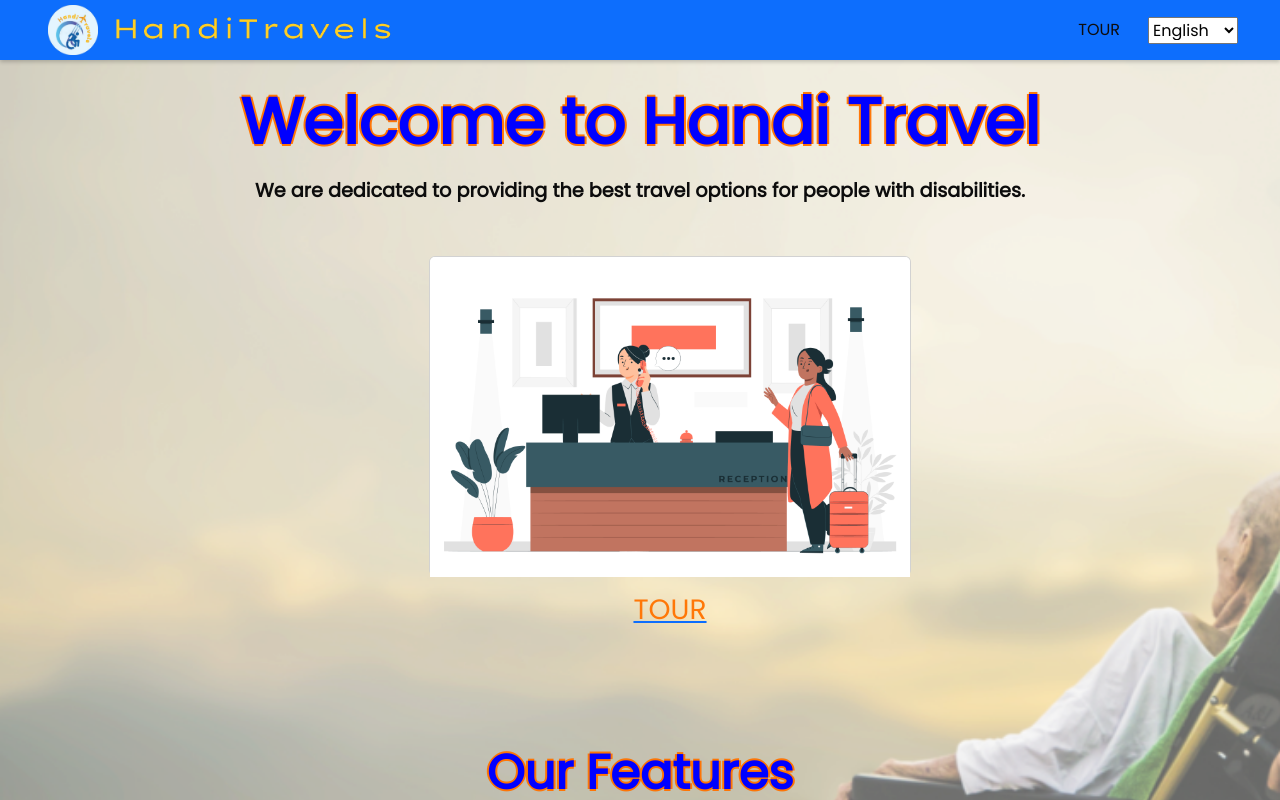
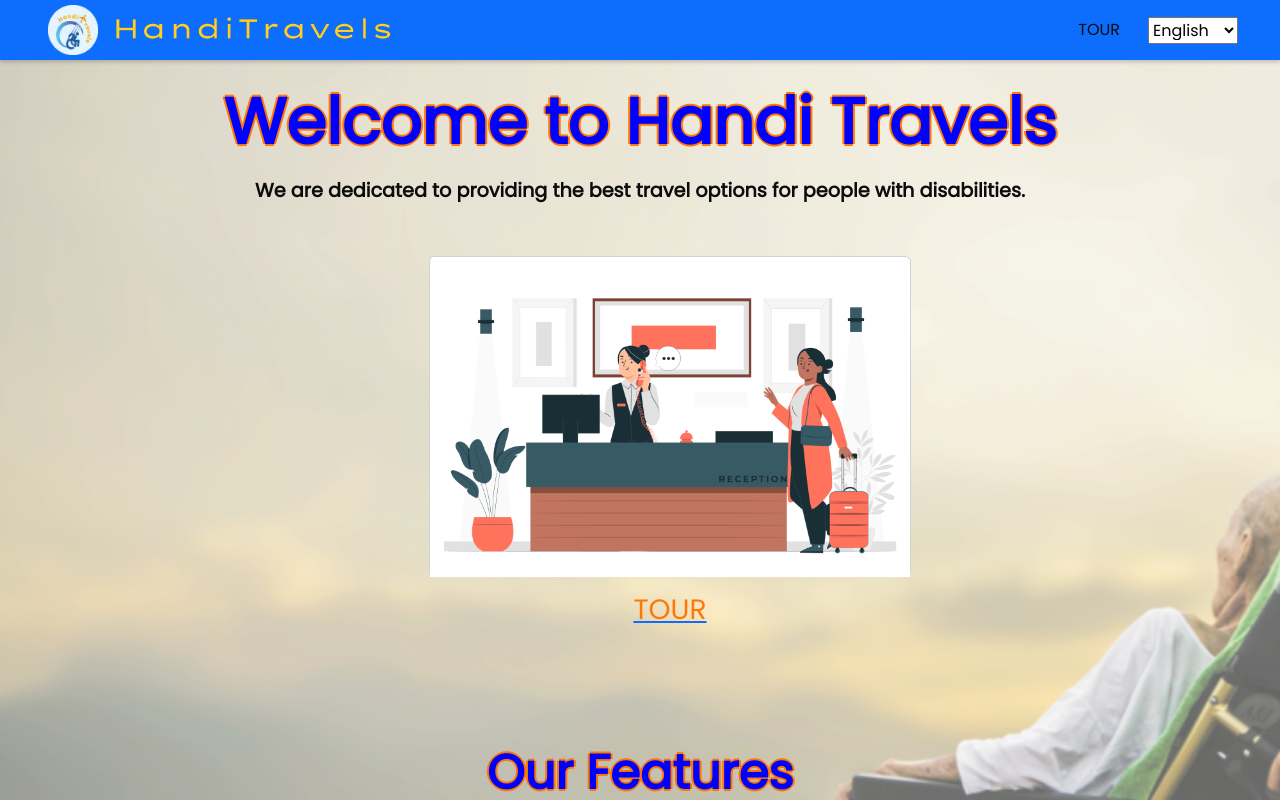
Before and after one commit to akshatranadive/handitravel, a React (Create React App) app: page / in a window 1280 px wide. Shown: the top 800 px of the page. Built offline with nearby package versions, Linux system fonts and the light colour scheme.

Commit message:
handitravelschange

```diff
--- a/src/translations/en.js
+++ b/src/translations/en.js
@@ -1,5 +1,5 @@
 export default {
-    "greeting": "Welcome to Handi Travel",
+    "greeting": "Welcome to Handi Travels",
     "English": "English",
     "Français": "Français",
     "We are dedicated": "We are dedicated to providing the best travel options for people with disabilities.",
--- a/src/translations/fr.js
+++ b/src/translations/fr.js
@@ -1,5 +1,5 @@
 export default {
-          "greeting": "Bienvenue chez Handi Travel",
+          "greeting": "Bienvenue chez Handi Travels",
           "English": "Anglais",
           "Français": "Français",
           "We are dedicated": "Nous nous engageons à fournir les meilleures options de voyage pour les personnes handicapées.",
```
